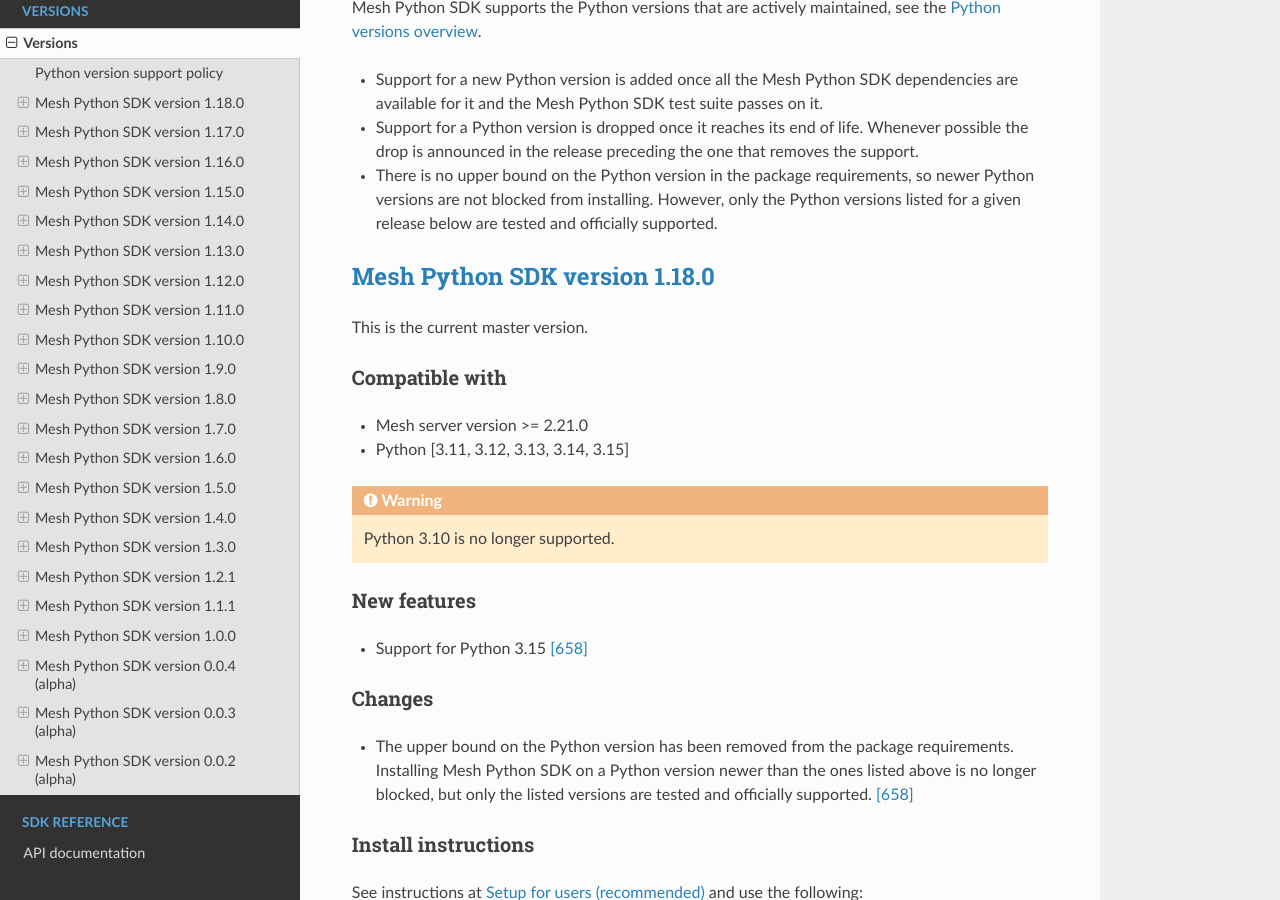
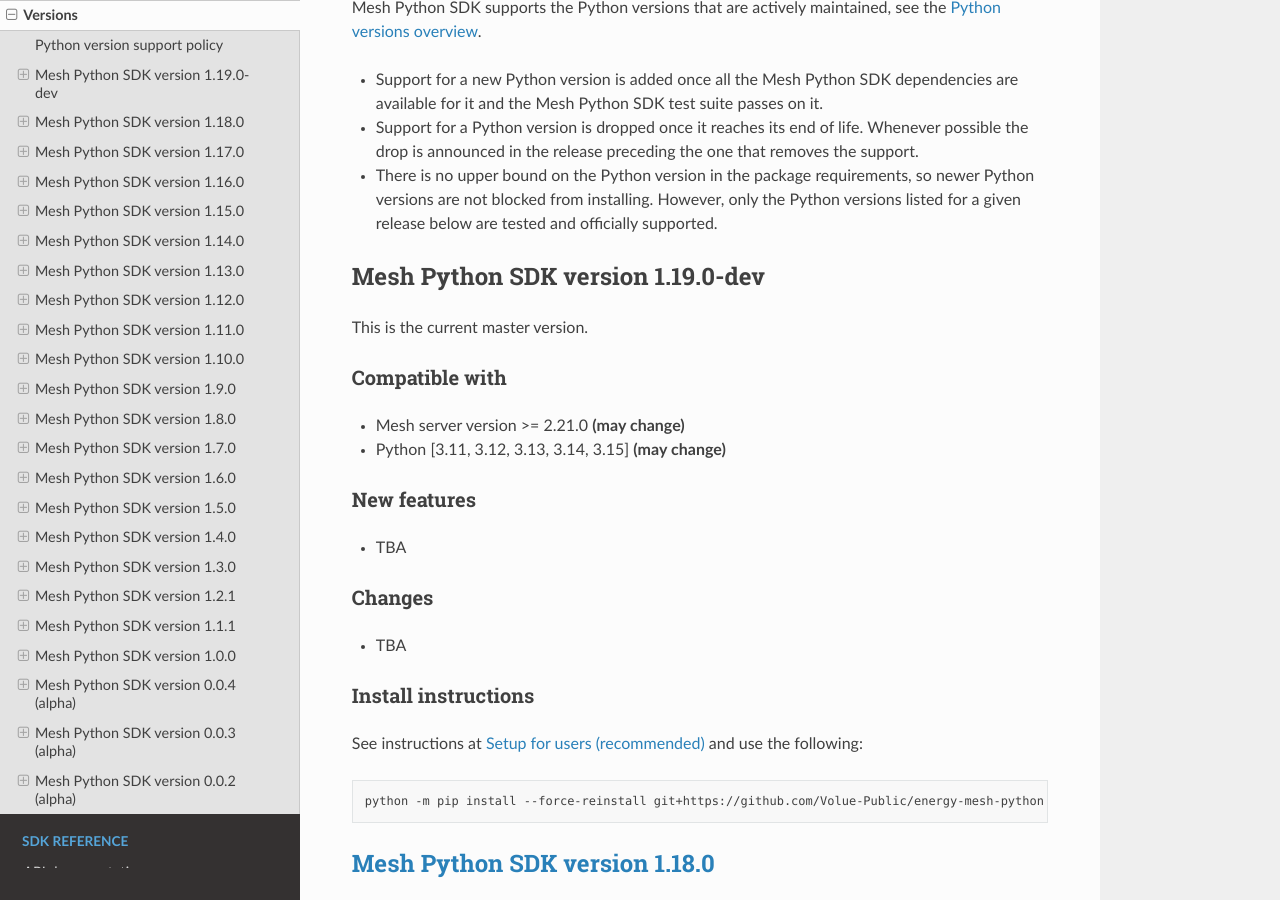
Before and after one commit to Volue-Public/energy-mesh-python, a Sphinx documentation site: the page built from docs/source/versions.rst, in a window 1280 px wide and 900 px high, scrolled down 316 px. Built offline with Sphinx 7.4.7 and the Read the Docs theme 3.1.0, drawn with Linux system fonts in a browser that asks for light colours.

```diff
--- a/docs/source/versions.rst
+++ b/docs/source/versions.rst
@@ -22,6 +22,36 @@ see the `Python versions overview <https://devguide.python.org/versions/>`_.
   so newer Python versions are not blocked from installing. However, only the
   Python versions listed for a given release below are tested and officially
   supported.
+
+Mesh Python SDK version 1.19.0-dev
+**********************************
+
+This is the current master version.
+
+Compatible with
+~~~~~~~~~~~~~~~~~~
+
+- Mesh server version >= 2.21.0 **(may change)**
+- Python [3.11, 3.12, 3.13, 3.14, 3.15] **(may change)**
+
+New features
+~~~~~~~~~~~~~~~~~~
+
+- TBA
+
+Changes
+~~~~~~~~~~~~~~~~~~
+
+- TBA
+
+Install instructions
+~~~~~~~~~~~~~~~~~~~~~~~~~~~~~~~~~~~~
+
+See instructions at :ref:`Setup for users` and use the following:
+
+.. code-block:: bash
+
+    python -m pip install --force-reinstall git+https://github.com/Volue-Public/energy-mesh-python
 
 
 `Mesh Python SDK version 1.18.0 <https://github.com/Volue-Public/energy-mesh-python/releases/tag/v1.18.0>`_
--- a/pyproject.toml
+++ b/pyproject.toml
@@ -1,6 +1,6 @@
 [tool.poetry]
 name = "volue.mesh"
-version = "1.18.0"
+version = "1.19.0-dev"
 description = ""
 license = "Proprietary"
 authors = ["Volue AS"]
```
